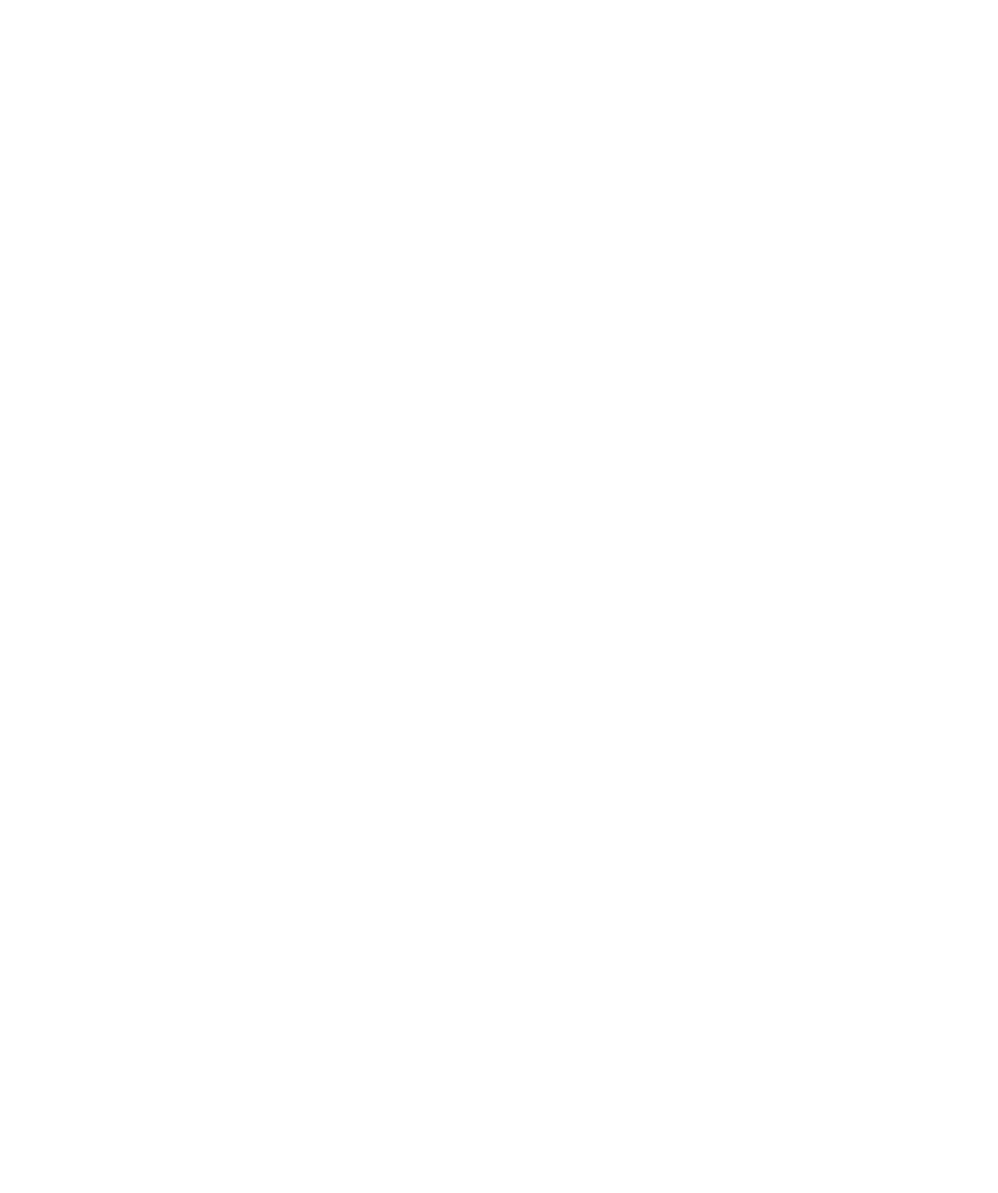
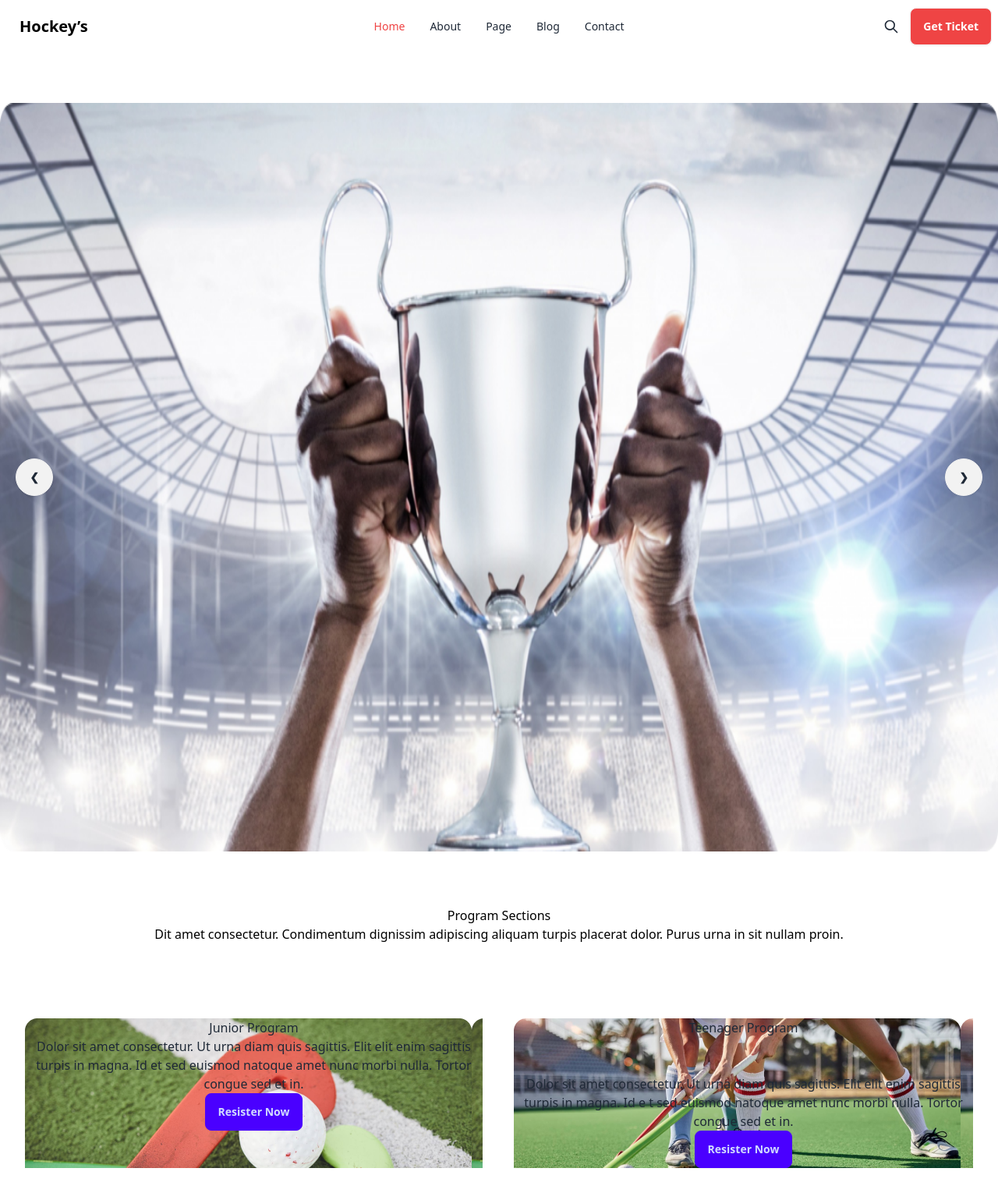
Before and after one commit to farhan-ahmed-abujar/Assigment-3-now, a plain HTML site: page index.html in a window 1280 px wide. Shown: the whole page at 78% size. Before the commit the page ends 800 px from the top, so only its background shows below. Drawn offline with nearby package versions, Linux system fonts and the light colour scheme; grey boxes are pictures that could not be loaded.

Commit message:
added header and main section

```diff
--- a/index.html
+++ b/index.html
@@ -30,11 +30,95 @@
        }
     </style>
 </head>
-<body>
-    <header>
+<body class="bg-white">
+    <header class=" container mx-auto bg-white tex-col-black">
+        <div class="navbar ">
+            <div class="navbar-start">
+              <div class="dropdown">
+                <div tabindex="0" role="button" class="btn btn-ghost lg:hidden">
+                  <svg xmlns="http://www.w3.org/2000/svg" class="h-5 w-5" fill="none" viewBox="0 0 24 24" stroke="currentColor"><path stroke-linecap="round" stroke-linejoin="round" stroke-width="2" d="M4 6h16M4 12h8m-8 6h16" /></svg>
+                </div>
 
+              </div>
+              <a class="btn btn-ghost text-xl text-black">Hockey’s</a>
+            </div>
+            <div class="navbar-center hidden lg:flex">
+              <ul class="menu menu-horizontal px-1">
+                <li class="text-red-500"><a>Home</a></li>
+                <li><a>About</a></li>
+                <li><a>Page</a></li>
+                <li><a>Blog</a></li>
+                <li><a>Contact</a></li>
+              </ul>
+            </div>
+            <div class="navbar-end">
+                <button class="btn btn-ghost btn-circle">
+                    <svg xmlns="http://www.w3.org/2000/svg" class="h-5 w-5" fill="none" viewBox="0 0 24 24" stroke="currentColor"><path stroke-linecap="round" stroke-linejoin="round" stroke-width="2" d="M21 21l-6-6m2-5a7 7 0 11-14 0 7 7 0 0114 0z" /></svg>
+                  </button>
+              <a class="btn bg-red-500 text-white">Get Ticket</a>
+            </div>
+          </div>
     </header>
     <main>
+        <section class="container mx-auto my-16">
+            <div class="carousel w-50% mx-auto">
+                <div id="slide1" class="carousel-item relative w-full">
+                  <img src="B9A3-Hockeys-main/Images/1.png" class="w-full" />
+                  <div class="absolute flex justify-between transform -translate-y-1/2 left-5 right-5 top-1/2">
+                    <a href="#slide4" class="btn btn-circle">❮</a>
+                    <a href="#slide2" class="btn btn-circle">❯</a>
+                  </div>
+                </div>
+                <div id="slide2" class="carousel-item relative w-full">
+                  <img src="https://daisyui.com/images/stock/photo-1609621838510-5ad474b7d25d.jpg" class="w-full" />
+                  <div class="absolute flex justify-between transform -translate-y-1/2 left-5 right-5 top-1/2">
+                    <a href="#slide1" class="btn btn-circle">❮</a>
+                    <a href="#slide3" class="btn btn-circle">❯</a>
+                  </div>
+                </div>
+                <div id="slide3" class="carousel-item relative w-full">
+                  <img src="https://daisyui.com/images/stock/photo-1414694762283-acccc27bca85.jpg" class="w-full" />
+                  <div class="absolute flex justify-between transform -translate-y-1/2 left-5 right-5 top-1/2">
+                    <a href="#slide2" class="btn btn-circle">❮</a>
+                    <a href="#slide4" class="btn btn-circle">❯</a>
+                  </div>
+                </div>
+                <div id="slide4" class="carousel-item relative w-full">
+                  <img src="https://daisyui.com/images/stock/photo-1665553365602-b2fb8e5d1707.jpg" class="w-full" />
+                  <div class="absolute flex justify-between transform -translate-y-1/2 left-5 right-5 top-1/2">
+                    <a href="#slide3" class="btn btn-circle">❮</a>
+                    <a href="#slide1" class="btn btn-circle">❯</a>
+                  </div>
+                </div>
+              </div>
+        </section>
+        <section class="container mx-auto text-center text-black my-16" >
+              <div class="">
+                <h2>Program Sections</h2>
+              <p>Dit amet consectetur. Condimentum dignissim adipiscing
+                 aliquam turpis placerat dolor. Purus urna in sit nullam proin. </p>
+              </div>
+              </section>
+
+              <section class="container mx-auto flex p-8 gap-10  text-center   ">
+
+                <div class="bg-[url('/B9A3-Hockeys-main/Images/2.png')]">
+
+                    <h2>Junior Program</h2>
+                    <p>Dolor sit amet consectetur. Ut urna diam quis sagittis. Elit elit
+                        enim sagittis turpis in magna. Id et sed euismod
+                         natoque amet nunc morbi nulla. Tortor congue sed et in.</p>
+                         <button class="btn btn-primary">Resister Now</button>
+                   </div>
+                   <div class="bg-[url('/B9A3-Hockeys-main/Images/3.png')]" >
+
+                    <h2>Teenager Program</h2> <br> <br>
+                    <p>Dolor sit amet consectetur. Ut urna diam quis sagittis. Elit elit
+                        enim sagittis turpis in magna. Id e
+                        t sed euismod natoque amet nunc morbi nulla. Tortor congue sed et in.</p>
+                         <button class="btn btn-primary">Resister Now</button>
+                   </div>
+              </section>
 
     </main>
     <footer>
```
